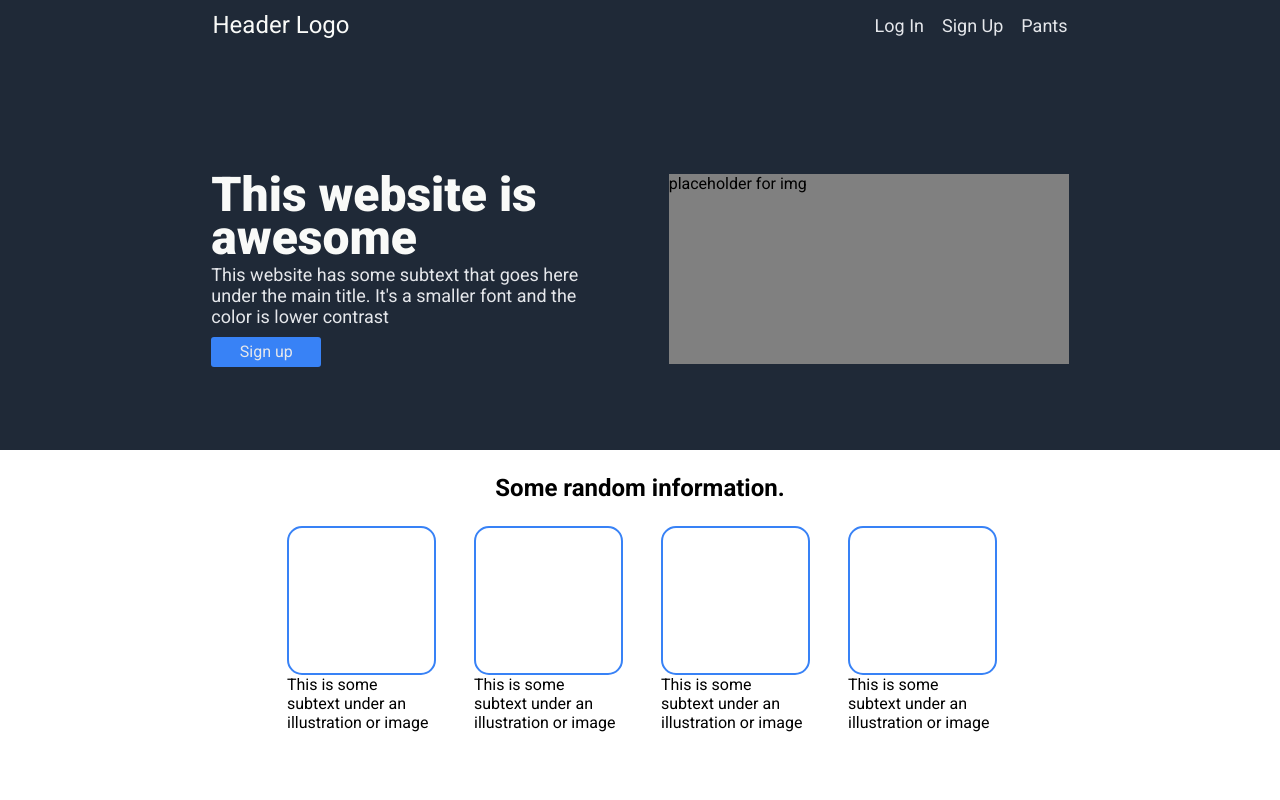
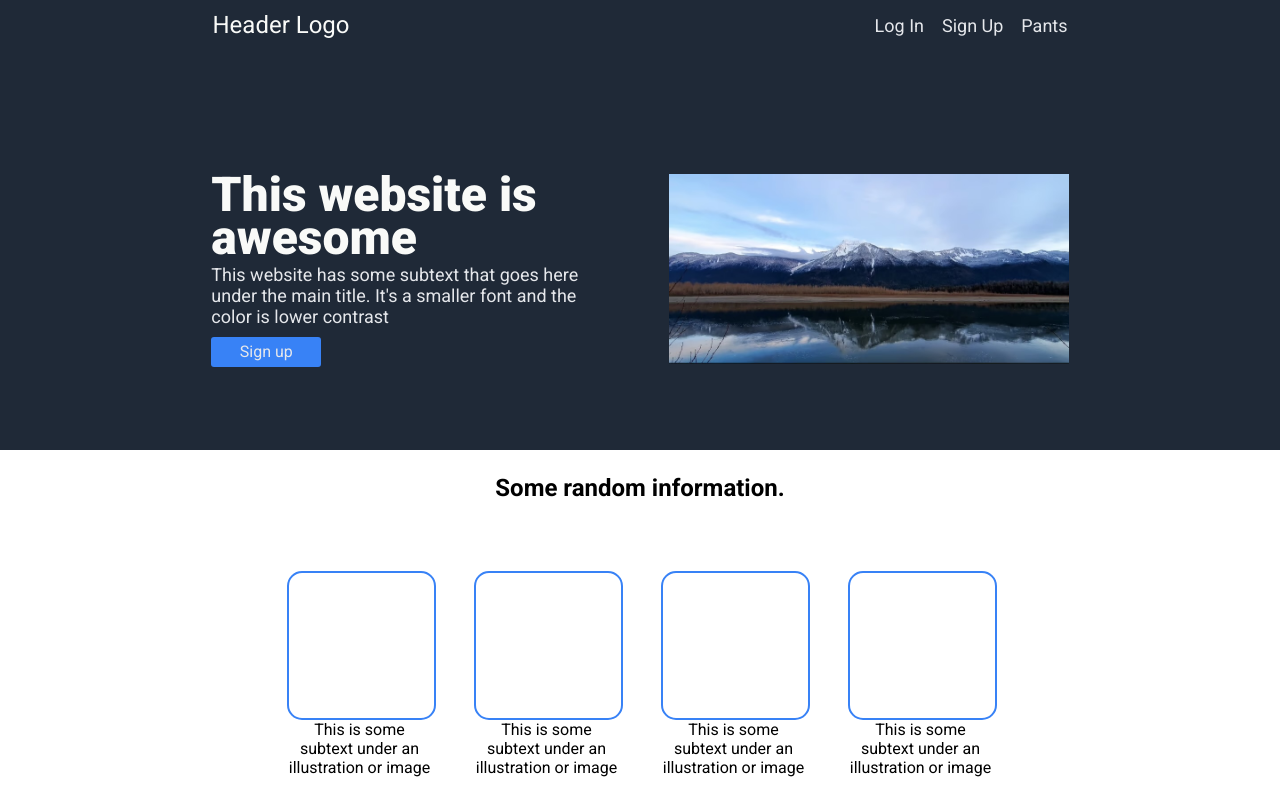
Before and after one commit to JPScali/Odin-Project-Landing-Page, a plain HTML site: page index.html in a window 1280 px wide. Shown: the top 800 px of the page. Drawn offline with Linux system fonts and the light colour scheme.

Commit message:
Completed landing page.

```diff
--- a/index.html
+++ b/index.html
@@ -33,7 +33,7 @@
                 <p class="hero-text">This website has some subtext that goes here under the main title. It's a smaller font and the color is lower contrast</p>
                 <button class="button-one">Sign up</button>
             </div>
-            <div class="section-one-img">placeholder for img</div>
+            <img class="section-one-img" src="img.jpeg" alt="Wicked awesome picture of mountains.">
         </div>
     </div>
 
--- a/style.css
+++ b/style.css
@@ -126,11 +126,14 @@ h3 {
 .boxes-subtext {
     display: flex;
     justify-content: center;
+    align-items: center;
     gap: 42px;
 }
 
 .square {
     width: 145px;
+    margin-top: 45px;
+    justify-content: center;
 }
 
 .box {
@@ -143,6 +146,7 @@ h3 {
 .subtext {
     text-wrap: wrap;
     font-size: 16px;
+    text-align: center;
 }
 .section-three-container {
     display: flex;
```
Also changed, not shown: img.jpeg (added), 1 other file.
